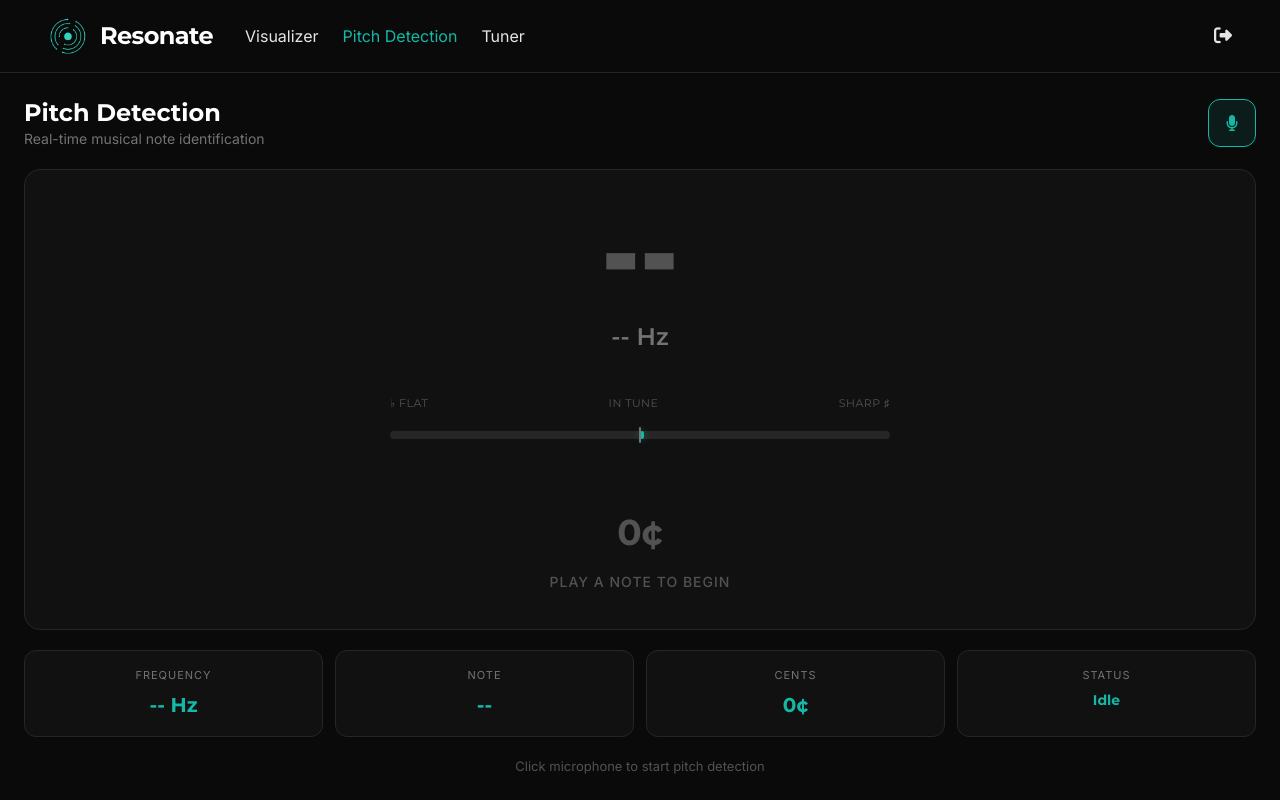
After one commit to Rexaintreal/Resonate, a Flask app: page /pitch in a window 1280 px wide. The commit adds this page. Run offline with Flask 3, Linux system fonts and the light colour scheme; the visitor is signed in with stand-in values (Sample User, id 1); some libraries are stand-ins or nearby versions.

Commit message:
Creater pitch.html and pitch_detector.js with real time pitch detection with musical note recognition and visual tuning feedback

```diff
--- a/app.py
+++ b/app.py
@@ -58,6 +58,11 @@ def auth():
 @login_required
 def home():
     return render_template('home.html')
+
+@app.route('/pitch')
+@login_required
+def pitch():
+    return render_template('pitch.html')
 
 @app.route('/tuner')
 @login_required
--- /dev/null
+++ b/static/js/pitch_detector.js
@@ -0,0 +1,107 @@
+export class PitchDetector {
+    constructor() {
+        this.noteStrings = ["C", "C#", "D", "D#", "E", "F", "F#", "G", "G#", "A", "A#", "B"];
+        this.sampleRate = 44100;
+    }
+
+    autoCorrelate(buffer, sampleRate) {
+        const SIZE = buffer.length;
+        const MAX_SAMPLES = Math.floor(SIZE / 2);
+        let best_offset = -1;
+        let best_correlation = 0;
+        let rms = 0;
+        let foundGoodCorrelation = false;
+
+        for (let i = 0; i < SIZE; i++) {
+            const val = buffer[i];
+            rms += val * val;
+        }
+        rms = Math.sqrt(rms / SIZE);
+
+        if (rms < 0.01) return -1;
+
+        let lastCorrelation = 1;
+        for (let offset = 1; offset < MAX_SAMPLES; offset++) {
+            let correlation = 0;
+
+            for (let i = 0; i < MAX_SAMPLES; i++) {
+                correlation += Math.abs(buffer[i] - buffer[i + offset]);
+            }
+
+            correlation = 1 - (correlation / MAX_SAMPLES);
+
+            if (correlation > 0.9 && correlation > lastCorrelation) {
+                foundGoodCorrelation = true;
+                if (correlation > best_correlation) {
+                    best_correlation = correlation;
+                    best_offset = offset;
+                }
+            } else if (foundGoodCorrelation) {
+                break;
+            }
+
+            lastCorrelation = correlation;
+        }
+
+        if (best_correlation > 0.01) {
+            return sampleRate / best_offset;
+        }
+
+        return -1;
+    }
+
+    detect(audioCapture) {
+        const buffer = audioCapture.getWaveformData();
+        if (!buffer) return null;
+
+        const float32Buffer = new Float32Array(buffer.length);
+        for (let i = 0; i < buffer.length; i++) {
+            float32Buffer[i] = (buffer[i] - 128) / 128;
+        }
+
+        const sampleRate = audioCapture.getSampleRate();
+        const frequency = this.autoCorrelate(float32Buffer, sampleRate);
+
+        if (frequency === -1 || frequency < 50 || frequency > 2000) {
+            return null;
+        }
+
+        return {
+            frequency: frequency,
+            note: this.frequencyToNote(frequency),
+            cents: this.getCentsOffPitch(frequency)
+        };
+    }
+
+    frequencyToNote(frequency) {
+        const noteNum = 12 * (Math.log(frequency / 440) / Math.log(2));
+        const noteIndex = Math.round(noteNum) + 69;
+        const octave = Math.floor(noteIndex / 12) - 1;
+        const noteName = this.noteStrings[noteIndex % 12];
+
+        return {
+            name: noteName,
+            octave: octave,
+            fullName: noteName + octave
+        };
+    }
+
+    getCentsOffPitch(frequency) {
+        const noteNum = 12 * (Math.log(frequency / 440) / Math.log(2));
+        const nearestNote = Math.round(noteNum);
+        const cents = Math.floor((noteNum - nearestNote) * 100);
+        return cents;
+    }
+
+    isInTune(cents, threshold = 5) {
+        return Math.abs(cents) < threshold;
+    }
+
+    getNoteFrequency(noteName, octave) {
+        const noteIndex = this.noteStrings.indexOf(noteName);
+        if (noteIndex === -1) return null;
+
+        const noteNum = (octave + 1) * 12 + noteIndex;
+        return 440 * Math.pow(2, (noteNum - 69) / 12);
+    }
+}
--- /dev/null
+++ b/templates/pitch.html
@@ -0,0 +1,451 @@
+<!DOCTYPE html>
+<html lang="en">
+<head>
+    <meta charset="UTF-8">
+    <meta name="viewport" content="width=device-width, initial-scale=1.0">
+    <title>Pitch Detection - Resonate</title>
+    <link rel="icon" type="image/x-icon" href="{{ url_for('static', filename='assets/favicon.ico') }}">
+    <link rel="stylesheet" href="{{ url_for('static', filename='css/styles.css') }}">
+    <link rel="stylesheet" href="{{ url_for('static', filename='css/visualizer.css') }}">
+    <script src="https://cdn.tailwindcss.com"></script>
+    <link href="https://fonts.googleapis.com/css2?family=Montserrat:wght@400;600;700;800;900&family=Inter:wght@300;400;500;600&display=swap" rel="stylesheet">
+    <link rel="stylesheet" href="https://cdnjs.cloudflare.com/ajax/libs/font-awesome/6.5.1/css/all.min.css">
+    <style>
+        .pitch-layout {
+            display: flex;
+            flex-direction: column;
+            gap: 20px;
+            height: 100%;
+            overflow: hidden;
+            padding: 24px;
+        }
+
+        .pitch-header {
+            display: flex;
+            justify-content: space-between;
+            align-items: center;
+            flex-wrap: wrap;
+            gap: 16px;
+            flex-shrink: 0;
+        }
+
+        .pitch-display-container {
+            flex: 1;
+            min-height: 0;
+            background: #111111;
+            border: 1px solid #262626;
+            border-radius: 16px;
+            padding: 40px;
+            display: flex;
+            flex-direction: column;
+            justify-content: center;
+            align-items: center;
+            transition: all 0.3s ease;
+        }
+
+        .pitch-display-container.active {
+            border-color: #14B8A6;
+            box-shadow: 0 0 30px rgba(20, 184, 166, 0.15);
+        }
+
+        .pitch-note-display {
+            font-size: 96px;
+            font-weight: 900;
+            font-family: 'Montserrat', sans-serif;
+            color: #525252;
+            line-height: 1;
+            margin-bottom: 16px;
+            transition: all 0.3s ease;
+        }
+
+        .pitch-display-container.active .pitch-note-display {
+            color: #14B8A6;
+        }
+
+        .pitch-display-container.in-tune .pitch-note-display {
+            color: #10B981;
+        }
+
+        .pitch-display-container.sharp .pitch-note-display {
+            color: #F59E0B;
+        }
+
+        .pitch-display-container.flat .pitch-note-display {
+            color: #3B82F6;
+        }
+
+        .pitch-frequency-display {
+            font-size: 24px;
+            color: #737373;
+            font-family: 'Montserrat', sans-serif;
+            margin-bottom: 40px;
+            font-weight: 600;
+        }
+
+        .pitch-meter-container {
+            width: 100%;
+            max-width: 500px;
+            margin: 0 auto 30px;
+        }
+
+        .pitch-meter {
+            position: relative;
+            height: 8px;
+            background: #262626;
+            border-radius: 4px;
+            overflow: visible;
+            margin: 20px 0;
+        }
+
+        .pitch-meter-bar {
+            position: absolute;
+            left: 50%;
+            width: 4px;
+            height: 100%;
+            background: #14B8A6;
+            border-radius: 2px;
+            transition: transform 0.1s ease;
+            box-shadow: 0 0 8px rgba(20, 184, 166, 0.5);
+        }
+
+        .pitch-center-line {
+            position: absolute;
+            left: 50%;
+            width: 2px;
+            height: 16px;
+            background: #737373;
+            top: -4px;
+            transform: translateX(-50%);
+            border-radius: 1px;
+        }
+
+        .pitch-meter-labels {
+            display: flex;
+            justify-content: space-between;
+            color: #525252;
+            font-size: 11px;
+            font-family: 'Montserrat', sans-serif;
+            text-transform: uppercase;
+            letter-spacing: 0.5px;
+        }
+
+        .pitch-cents-display {
+            font-size: 36px;
+            font-family: 'Montserrat', sans-serif;
+            font-weight: 700;
+            color: #525252;
+            margin-top: 16px;
+        }
+
+        .pitch-display-container.active .pitch-cents-display {
+            color: #14B8A6;
+        }
+
+        .pitch-display-container.in-tune .pitch-cents-display {
+            color: #10B981;
+        }
+
+        .pitch-display-container.sharp .pitch-cents-display {
+            color: #F59E0B;
+        }
+
+        .pitch-display-container.flat .pitch-cents-display {
+            color: #3B82F6;
+        }
+
+        .pitch-status {
+            font-size: 14px;
+            font-weight: 500;
+            margin-top: 12px;
+            color: #525252;
+            text-transform: uppercase;
+            letter-spacing: 1px;
+        }
+
+        .pitch-display-container.in-tune .pitch-status {
+            color: #10B981;
+        }
+
+        .pitch-display-container.sharp .pitch-status {
+            color: #F59E0B;
+        }
+
+        .pitch-display-container.flat .pitch-status {
+            color: #3B82F6;
+        }
+
+        @media (max-width: 768px) {
+            .pitch-note-display {
+                font-size: 64px;
+            }
+
+            .pitch-frequency-display {
+                font-size: 18px;
+            }
+
+            .pitch-cents-display {
+                font-size: 28px;
+            }
+        }
+    </style>
+    <script>
+        window.FIREBASE_CONFIG = {
+            FIREBASE_API_KEY: "{{ config.FIREBASE_API_KEY }}",
+            FIREBASE_AUTH_DOMAIN: "{{ config.FIREBASE_AUTH_DOMAIN }}",
+            FIREBASE_PROJECT_ID: "{{ config.FIREBASE_PROJECT_ID }}",
+            FIREBASE_STORAGE_BUCKET: "{{ config.FIREBASE_STORAGE_BUCKET }}",
+            FIREBASE_MESSAGING_SENDER_ID: "{{ config.FIREBASE_MESSAGING_SENDER_ID }}",
+            FIREBASE_APP_ID: "{{ config.FIREBASE_APP_ID }}"
+        };
+    </script>
+</head>
+<body>
+    <div id="logoutModal" class="fixed inset-0 z-[100] hidden items-center justify-center p-4 modal-overlay">
+        <div class="bg-[#171717] border-2 border-[#262626] rounded-2xl p-8 max-w-md w-full shadow-2xl modal-content">
+            <div class="flex items-center gap-4 mb-4">
+                <div class="w-12 h-12 bg-[#262626] rounded-full flex items-center justify-center flex-shrink-0">
+                    <i class="fas fa-sign-out-alt text-2xl text-[#737373]"></i>
+                </div>
+                <h3 class="font-['Montserrat'] font-bold text-2xl text-white">Sign Out</h3>
+            </div>
+            <p class="text-[#A3A3A3] mb-6 leading-relaxed font-['Inter']">Are you sure you want to sign out?</p>
+            <div class="flex gap-3">
+                <button id="cancelLogout" class="flex-1 bg-[#262626] hover:bg-[#333333] text-white font-semibold py-3 px-6 rounded-lg transition-all duration-200 font-['Inter'] border border-[#404040]">Cancel</button>
+                <button id="confirmLogout" class="flex-1 bg-[#14B8A6] hover:bg-[#0F766E] text-white font-semibold py-3 px-6 rounded-lg transition-all duration-200 font-['Inter']">Sign Out</button>
+            </div>
+        </div>
+    </div>
+
+    <nav class="w-full py-4 px-6 md:px-12 border-b border-[#262626]">
+        <div class="max-w-7xl mx-auto flex justify-between items-center">
+            <div class="flex items-center gap-8">
+                <div class="flex items-center gap-3">
+                    <img src="{{ url_for('static', filename='assets/logo.png') }}" alt="Resonate" class="h-10 w-10 object-contain">
+                    <span class="font-['Montserrat'] font-bold text-2xl tracking-tight text-white">Resonate</span>
+                </div>
+                <div class="flex gap-6">
+                    <a href="/home" class="nav-link">Visualizer</a>
+                    <a href="/pitch" class="nav-link text-[#14B8A6]">Pitch Detection</a>
+                    <a href="/tuner" class="nav-link">Tuner</a>
+                </div>
+            </div>
+            <div class="logout-icon" id="logoutIcon" title="Sign Out">
+                <i class="fas fa-sign-out-alt text-lg"></i>
+            </div>
+        </div>
+    </nav>
+
+    <main class="flex-1">
+        <div class="pitch-layout">
+            <div class="pitch-header">
+                <div>
+                    <h1 class="font-['Montserrat'] font-bold text-2xl text-white">Pitch Detection</h1>
+                    <p class="text-sm text-[#737373] font-['Inter']">Real-time musical note identification</p>
+                </div>
+
+                <div class="controls-wrapper">
+                    <button id="startButton" class="control-btn primary">
+                        <i class="fas fa-microphone"></i>
+                    </button>
+                </div>
+            </div>
+
+            <div id="pitchDisplay" class="pitch-display-container">
+                <div id="pitchNote" class="pitch-note-display">--</div>
+                <div id="pitchFrequency" class="pitch-frequency-display">-- Hz</div>
+
+                <div class="pitch-meter-container">
+                    <div class="pitch-meter-labels">
+                        <span>♭ Flat</span>
+                        <span>In Tune</span>
+                        <span>Sharp ♯</span>
+                    </div>
+                    <div class="pitch-meter">
+                        <div id="pitchMeterBar" class="pitch-meter-bar"></div>
+                        <div class="pitch-center-line"></div>
+                    </div>
+                </div>
+
+                <div id="pitchCents" class="pitch-cents-display">0¢</div>
+                <div id="pitchStatus" class="pitch-status">Play a note to begin</div>
+            </div>
+
+            <div class="stats-grid">
+                <div class="stat-card">
+                    <div class="stat-label">Frequency</div>
+                    <div class="stat-value" id="freqStat">-- Hz</div>
+                </div>
+                <div class="stat-card">
+                    <div class="stat-label">Note</div>
+                    <div class="stat-value" id="noteStat">--</div>
+                </div>
+                <div class="stat-card">
+                    <div class="stat-label">Cents</div>
+                    <div class="stat-value" id="centsStat">0¢</div>
+                </div>
+                <div class="stat-card">
+                    <div class="stat-label">Status</div>
+                    <div class="stat-value" id="statusStat" style="font-size: 14px;">Idle</div>
+                </div>
+            </div>
+
+            <div class="info-box" id="infoBox">
+                <p>Click microphone to start pitch detection</p>
+            </div>
+        </div>
+    </main>
+    <script type="module">
+        import { getAuth, signOut } from 'https://www.gstatic.com/firebasejs/10.7.1/firebase-auth.js';
+        import { AudioCapture } from '{{ url_for("static", filename="js/audio.js") }}';
+        import { PitchDetector } from '{{ url_for("static", filename="js/pitch_detector.js") }}';
+
+        const logoutIcon = document.getElementById('logoutIcon');
+        const logoutModal = document.getElementById('logoutModal');
+        const cancelLogout = document.getElementById('cancelLogout');
+        const confirmLogout = document.getElementById('confirmLogout');
+
+        logoutIcon.addEventListener('click', (e) => {
+            e.preventDefault();
+            e.stopPropagation();
+            logoutModal.classList.remove('hidden');
+            logoutModal.classList.add('flex');
+        });
+
+        cancelLogout.addEventListener('click', () => {
+            logoutModal.classList.add('hidden');
+            logoutModal.classList.remove('flex');
+        });
+
+        confirmLogout.addEventListener('click', async () => {
+            try {
+                const auth = getAuth();
+                await signOut(auth);
+                await fetch('/api/logout', { method: 'POST' });
+                window.location.href = '/';
+            } catch (error) {
+                console.error('Error signing out:', error);
+            }
+        });
+
+        logoutModal.addEventListener('click', (e) => {
+            if (e.target === logoutModal) {
+                logoutModal.classList.add('hidden');
+                logoutModal.classList.remove('flex');
+            }
+        });
+
+        const startButton = document.getElementById('startButton');
+        const pitchDisplay = document.getElementById('pitchDisplay');
+        const pitchNote = document.getElementById('pitchNote');
+        const pitchFrequency = document.getElementById('pitchFrequency');
+        const pitchCents = document.getElementById('pitchCents');
+        const pitchStatus = document.getElementById('pitchStatus');
+        const pitchMeterBar = document.getElementById('pitchMeterBar');
+        const infoBox = document.getElementById('infoBox');
+
+        const freqStat = document.getElementById('freqStat');
+        const noteStat = document.getElementById('noteStat');
+        const centsStat = document.getElementById('centsStat');
+        const statusStat = document.getElementById('statusStat');
+
+        const audioCapture = new AudioCapture();
+        const pitchDetector = new PitchDetector();
+        let isRunning = false;
+        let detectionInterval = null;
+
+        startButton.addEventListener('click', async () => {
+            if (!isRunning) {
+                try {
+                    startButton.disabled = true;
+                    startButton.innerHTML = '<i class="fas fa-spinner fa-spin"></i>';
+
+                    await audioCapture.initialize();
+
+                    isRunning = true;
+                    startButton.innerHTML = '<i class="fas fa-stop"></i>';
+                    startButton.classList.add('active');
+                    startButton.disabled = false;
+                    pitchDisplay.classList.add('active');
+                    infoBox.innerHTML = '<p class="text-green-400">Pitch detection active</p>';
+
+                    detectionInterval = setInterval(() => {
+                        const pitchData = pitchDetector.detect(audioCapture);
+
+                        if (pitchData) {
+                            pitchNote.textContent = pitchData.note.fullName;
+                            pitchFrequency.textContent = Math.round(pitchData.frequency) + ' Hz';
+                            pitchCents.textContent = (pitchData.cents > 0 ? '+' : '') + pitchData.cents + '¢';
+
+                            freqStat.textContent = Math.round(pitchData.frequency) + ' Hz';
+                            noteStat.textContent = pitchData.note.fullName;
+                            centsStat.textContent = (pitchData.cents > 0 ? '+' : '') + pitchData.cents + '¢';
+
+                            const meterPosition = Math.max(-50, Math.min(50, pitchData.cents));
+                            pitchMeterBar.style.transform = `translateX(${meterPosition * 5}px)`;
+
+                            pitchDisplay.classList.remove('in-tune', 'sharp', 'flat');
+
+                            if (pitchDetector.isInTune(pitchData.cents, 5)) {
+                                pitchDisplay.classList.add('in-tune');
+                                pitchStatus.textContent = '✓ Perfect Pitch!';
+                                statusStat.textContent = 'In Tune';
+                                statusStat.style.color = '#10B981';
+                            } else if (pitchData.cents > 0) {
+                                pitchDisplay.classList.add('sharp');
+                                pitchStatus.textContent = 'Too Sharp ♯';
+                                statusStat.textContent = 'Sharp';
+                                statusStat.style.color = '#F59E0B';
+                            } else {
+                                pitchDisplay.classList.add('flat');
+                                pitchStatus.textContent = 'Too Flat ♭';
+                                statusStat.textContent = 'Flat';
+                                statusStat.style.color = '#3B82F6';
+                            }
+                        } else {
+                            pitchNote.textContent = '--';
+                            pitchFrequency.textContent = '-- Hz';
+                            pitchCents.textContent = '0¢';
+                            pitchStatus.textContent = 'Listening...';
+                            pitchDisplay.classList.remove('in-tune', 'sharp', 'flat');
+                            pitchMeterBar.style.transform = 'translateX(0)';
+
+                            statusStat.textContent = 'Listening';
+                            statusStat.style.color = '#14B8A6';
+                        }
+                    }, 100);
+
+                } catch (error) {
+                    console.error('Error:', error);
+                    startButton.innerHTML = '<i class="fas fa-microphone"></i>';
+                    startButton.classList.remove('active');
+                    startButton.disabled = false;
+                    infoBox.innerHTML = `<p class="text-red-400">${error.message}</p>`;
+                }
+            } else {
+                isRunning = false;
+                if (detectionInterval) clearInterval(detectionInterval);
+                audioCapture.stop();
+
+                startButton.innerHTML = '<i class="fas fa-microphone"></i>';
+                startButton.classList.remove('active');
+                pitchDisplay.classList.remove('active', 'in-tune', 'sharp', 'flat');
+
+                pitchNote.textContent = '--';
+                pitchFrequency.textContent = '-- Hz';
+                pitchCents.textContent = '0¢';
+                pitchStatus.textContent = 'Play a note to begin';
+                pitchMeterBar.style.transform = 'translateX(0)';
+
+                freqStat.textContent = '-- Hz';
+                noteStat.textContent = '--';
+                centsStat.textContent = '0¢';
+                statusStat.textContent = 'Idle';
+                statusStat.style.color = '#14B8A6';
+
+                infoBox.innerHTML = '<p>Click microphone to start pitch detection</p>';
+            }
+        });
+    </script>
+    <script type="module" src="{{ url_for('static', filename='js/main.js') }}"></script>
+</body>
+</html>
```
Also changed, not shown: templates/home.html (+14 -12 lines).
